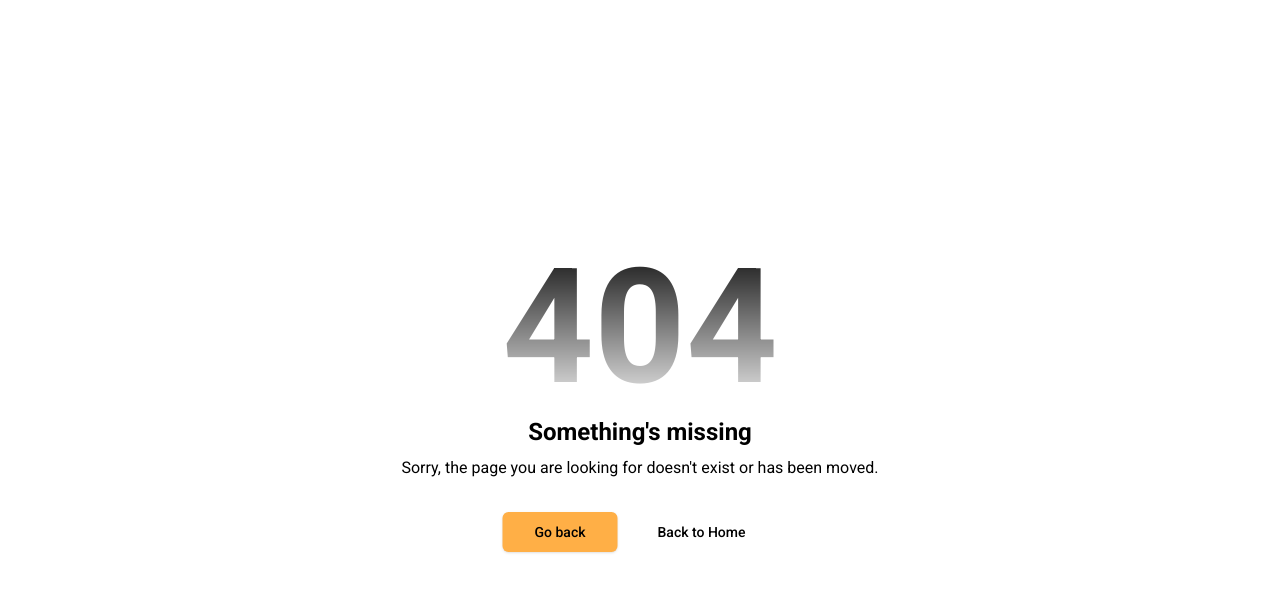
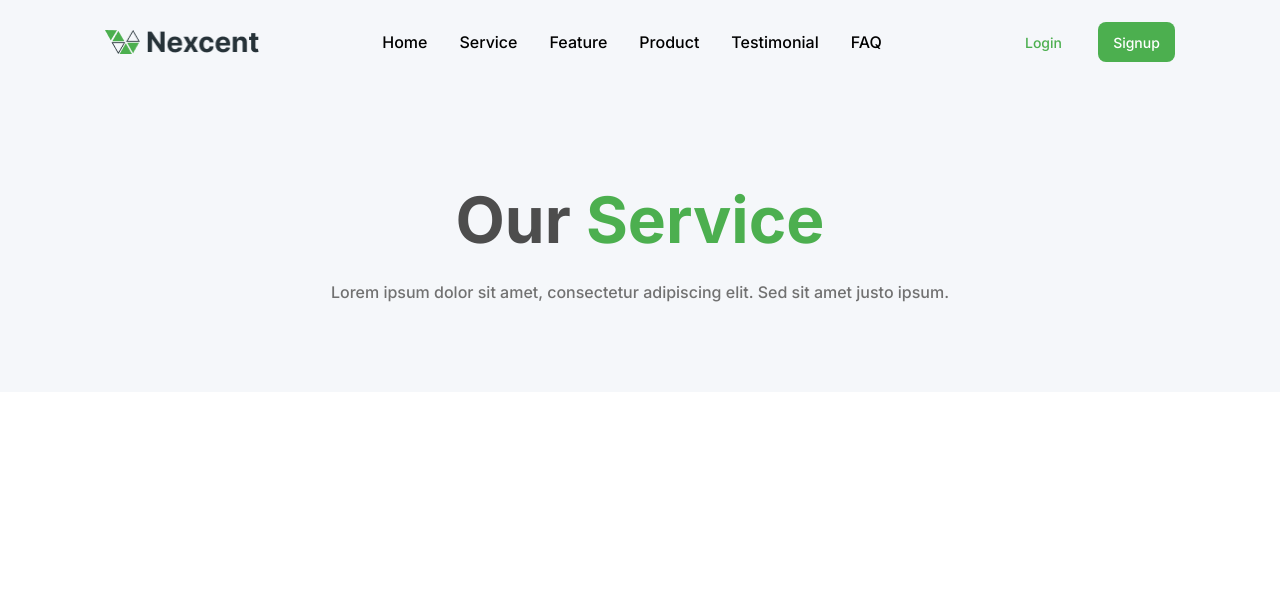
Before and after one commit to teksaglobalindonesia/next-tj-2025, a Next.js app: page /service in a window 1280 px wide. Before the commit this address had no page. Shown: the top 592 px of the page. Built offline with nearby package versions, Linux system fonts and the light colour scheme.

Commit message:
update simple-hero

```diff
--- /dev/null
+++ b/app/service/page.tsx
@@ -0,0 +1,14 @@
+import Header from "../../components/custom/header";
+import Simple from "../../components/custom/simple-hero";
+
+
+export default function Page() {
+  return (
+    <main>
+      <Header />
+      <Simple />
+
+    </main>
+
+  );
+}
--- /dev/null
+++ b/components/custom/simple-hero.tsx
@@ -0,0 +1,11 @@
+export default function Simple() {
+    return (
+        <section className="flex flex-col justify-center items-center bg-neutral-silver px-[104px] py-[88px] gap-[32px]">
+            <h1 className="text-[64px] text-neutral-dgrey font-inter font-semibold text-center w-[1152px] h-[76px]"> Our <span className="text-brand-primary">Service</span>
+            </h1>
+
+            <p className="text-[16px] text-neutral-grey font-inter">Lorem ipsum dolor sit amet, consectetur adipiscing elit. Sed sit amet justo ipsum.</p>
+
+        </section>
+    )
+}
```
